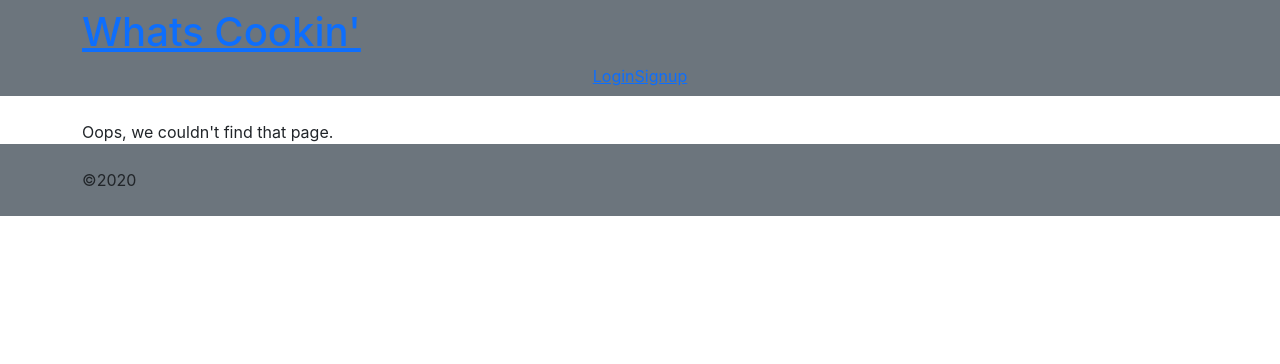
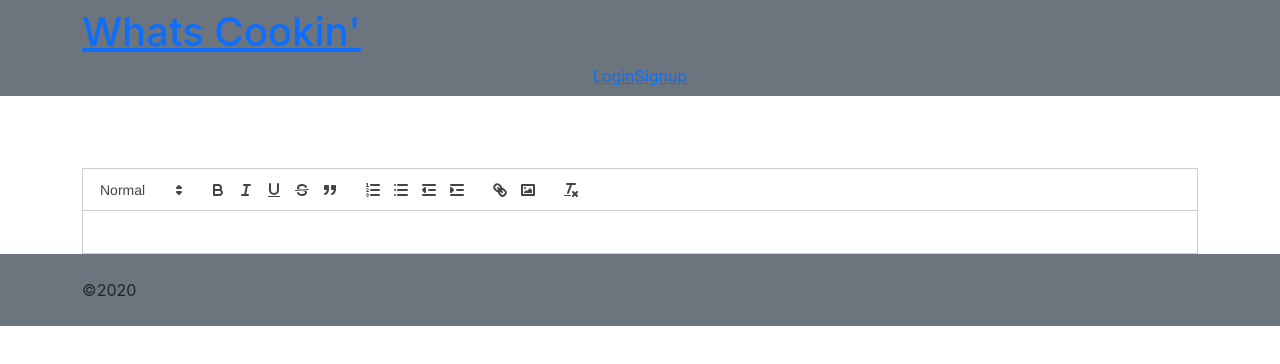
Before and after one commit to ryanraposo/whatscookin, a React (Create React App) app in the folder client/: page /new-post in a window 1280 px wide. Shown: the top 364 px of the page. Built offline with nearby package versions, Linux system fonts and the light colour scheme; the HTML template or start-up script is replaced by a standard one.

Commit message:
add Editor to NewPost page

```diff
--- a/client/src/App.js
+++ b/client/src/App.js
@@ -11,6 +11,7 @@ import Login from './pages/Login';
 import Signup from './pages/Signup';
 import Profile from './pages/Profile'; //empty
 import NoMatch from './pages/NoMatch';
+import NewPost from './pages/NewPost';
 
 
 const httpLink = createHttpLink({
@@ -45,6 +46,10 @@ function App() {
                 element={<Home />}
               />
               <Route
+                path="/new-post"
+                element={<NewPost />}
+              />
+              <Route
                 path="/login"
                 element={<Login />}
               />
--- a/client/src/components/Editor/index.js
+++ b/client/src/components/Editor/index.js
@@ -1,5 +1,35 @@
-const Editor = () => {
+import { useState } from 'react';
+import ReactQuill from 'react-quill';
+import 'react-quill/dist/quill.snow.css';
 
+
+function Editor() {
+    const [value, setValue] = useState('');
+
+    const modules = {
+        toolbar: [
+          [{ 'header': [1, 2, false] }],
+          ['bold', 'italic', 'underline','strike', 'blockquote'],
+          [{'list': 'ordered'}, {'list': 'bullet'}, {'indent': '-1'}, {'indent': '+1'}],
+          ['link', 'image'],
+          ['clean']
+        ],
+    }
+
+    return (
+        <>
+            <br/>
+            {value}
+            <br/>
+
+            <ReactQuill
+                theme="snow"
+                value={value}
+                onChange={setValue}
+                modules={modules}
+            />
+        </>
+    );
 }
 
 
--- a/client/src/pages/NewPost.js
+++ b/client/src/pages/NewPost.js
@@ -5,7 +5,9 @@ import Editor from '../components/Editor';
 
 
 const NewPost = () => {
-
+    return (
+        <Editor/>
+    )
 }
 
 
```
